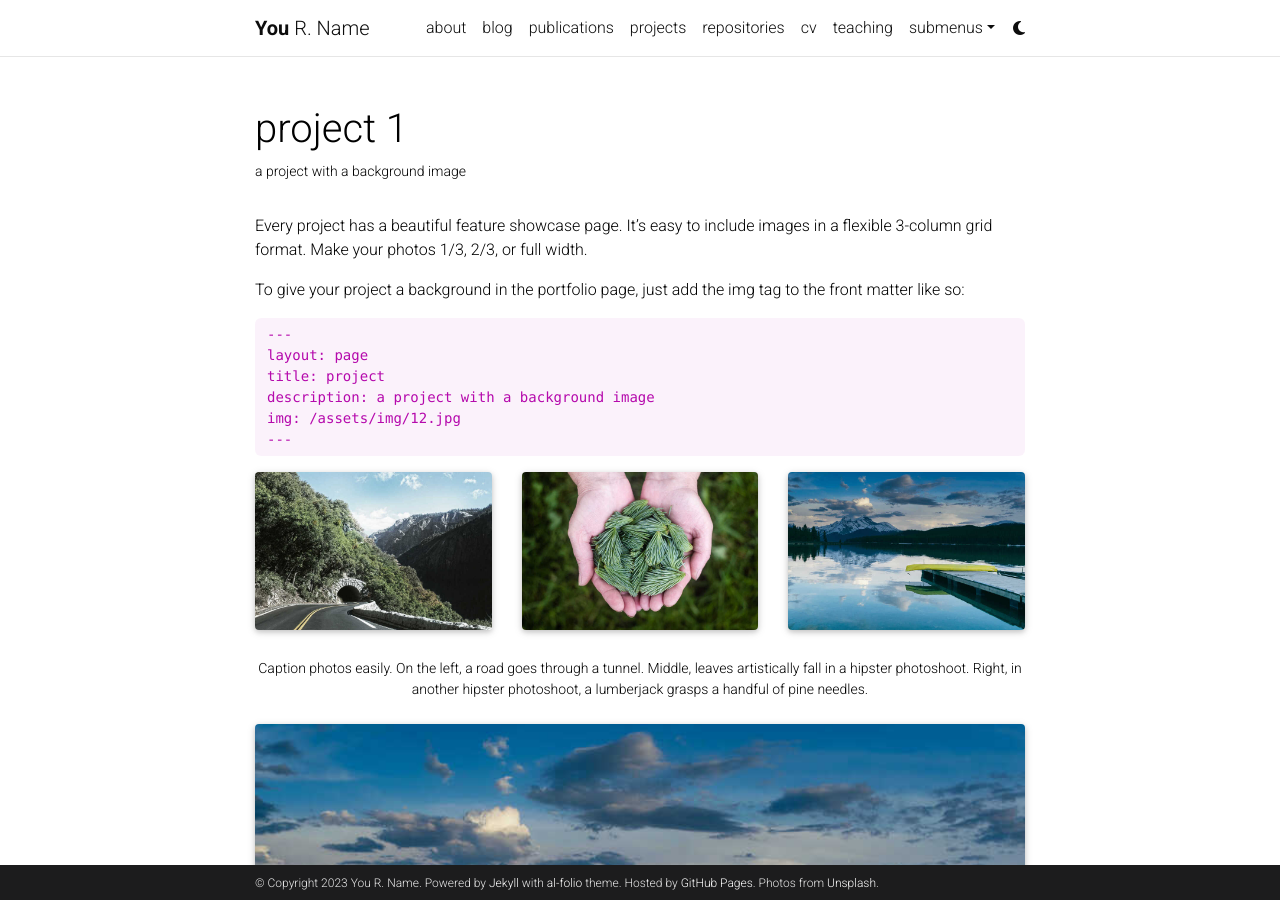
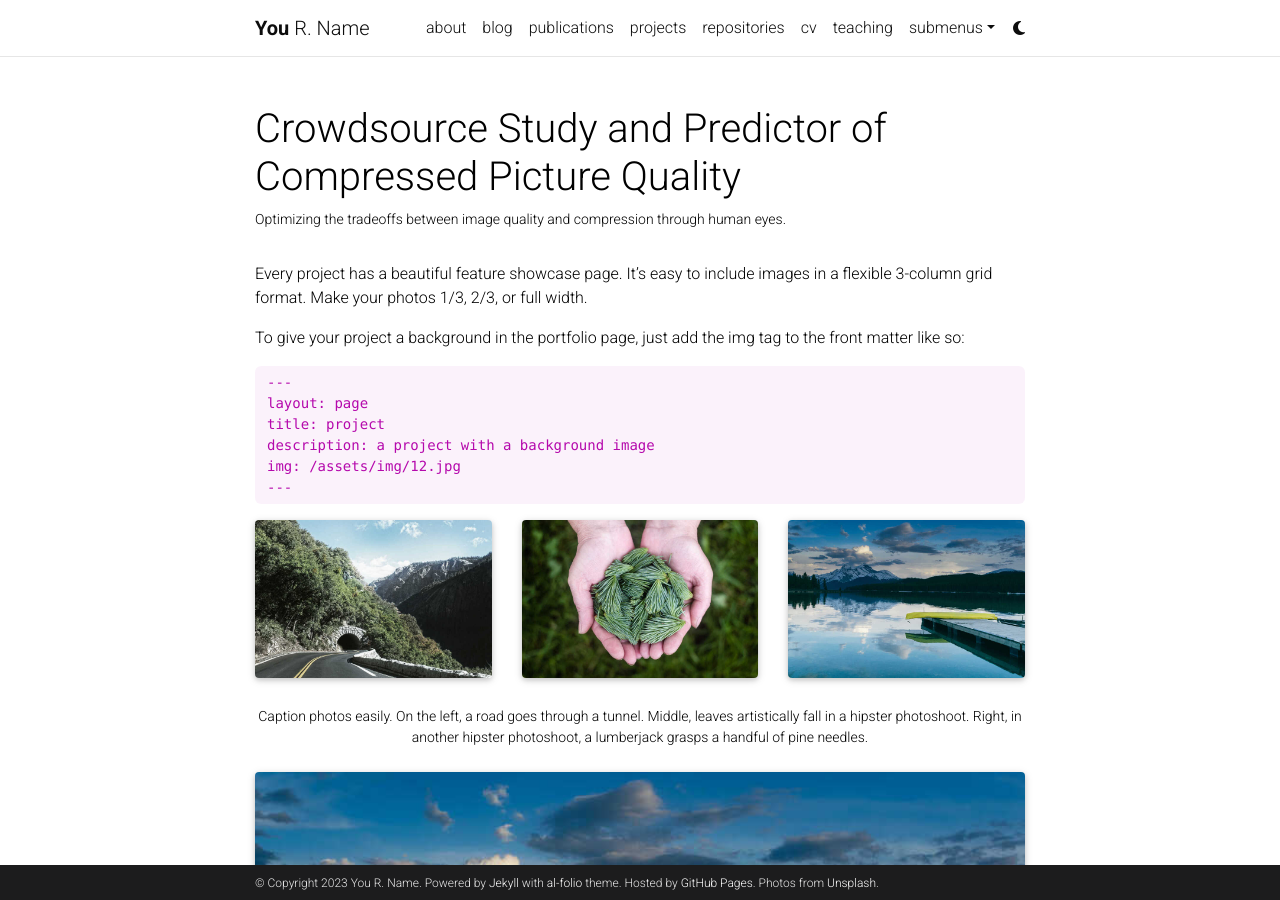
Before and after one commit to aabuyazid/aabuyazid.github.io, a Jekyll site: the page built from _projects/1_project.md, in a window 1280 px wide and 900 px high. Built offline with Jekyll 4.4.1, drawn with Linux system fonts in a browser that asks for light colours; full-size pictures stand in for the smaller copies a plugin makes; comment, search, counter and statistics services are not loaded; a style sheet for code colours, icons or effects is not loaded.

Commit message:
Changed the title of project 1

```diff
--- a/_data/repositories.yml
+++ b/_data/repositories.yml
@@ -4,4 +4,3 @@ github_users:
 github_repos:
   - ArkanDH/dslr-mod
   - MPSLab-ASU/CCF-20.04
-  - mbalasu2/CCFV2.0
--- a/_projects/1_project.md
+++ b/_projects/1_project.md
@@ -1,7 +1,7 @@
 ---
 layout: page
-title: project 1
-description: a project with a background image
+title: Crowdsource Study and Predictor of Compressed Picture Quality
+description: Optimizing the tradeoffs between image quality and compression through human eyes.
 img: assets/img/12.jpg
 importance: 1
 category: work
```
